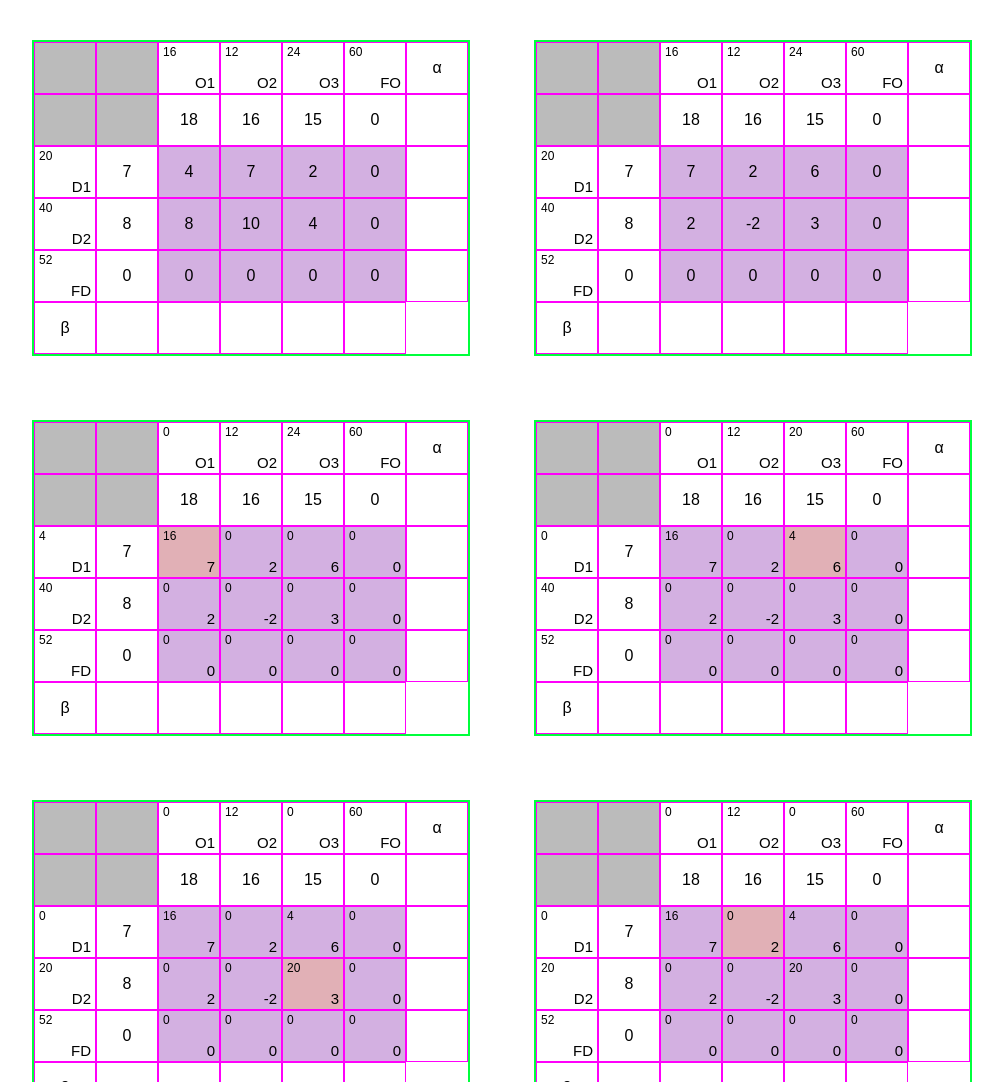
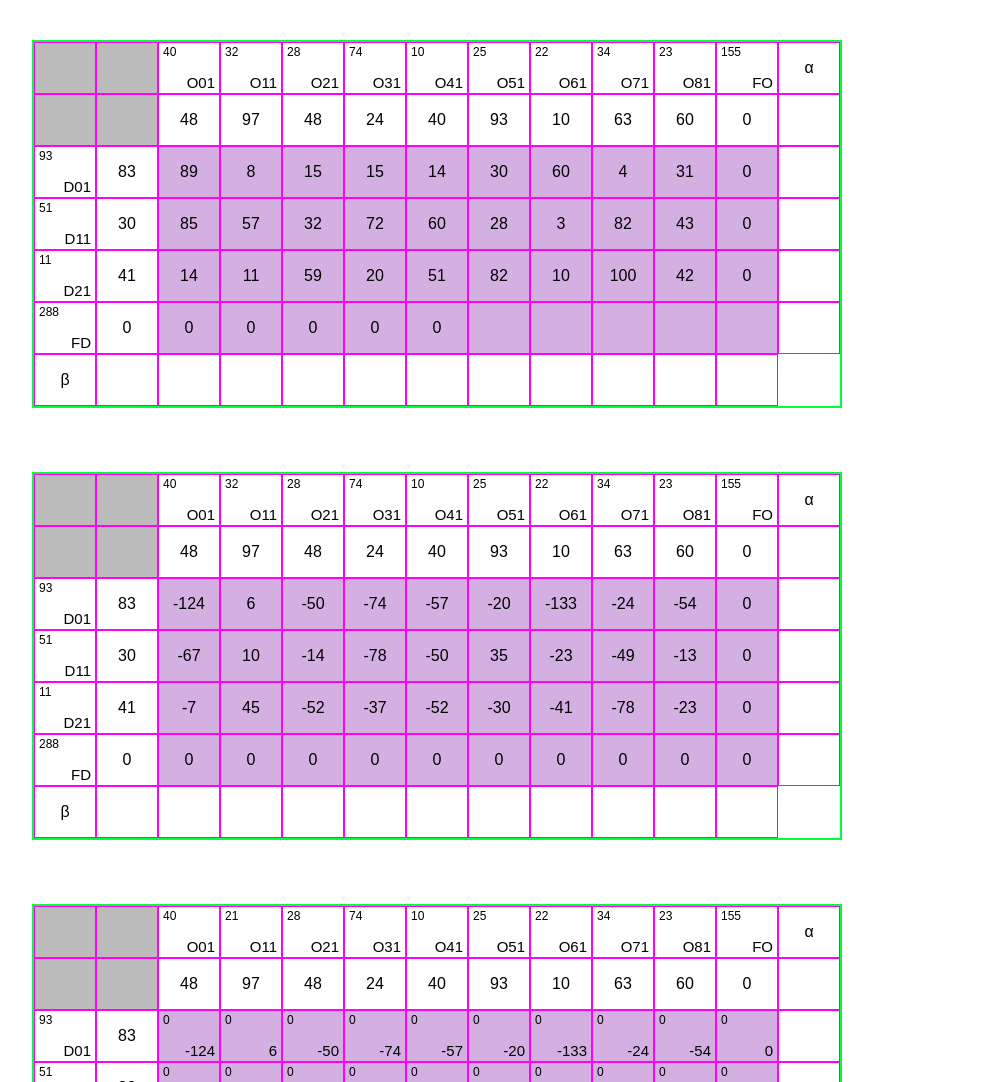
Before and after one commit to szymusu/logistyka, a plain HTML site: page posrednik/index.html in a window 1280 px wide. Shown: the top 1082 px of the page, without its empty margins (8-1011 px from the left). Drawn offline with Linux system fonts and the light colour scheme.

Commit message:
udowodnione ze zle zrobilismy xd

```diff
--- a/posrednik/main.js
+++ b/posrednik/main.js
@@ -23,7 +23,15 @@ function makeTable(sellers, buyers, primaryMatrix, secondaryMatrix, highlight) {
 
         for (let j = 0; j < buyers.length; j++) {
             const index = getMatrixIndex(i, j)
-            const className = highlight?.matrix === index ? "red" : "purple"
+            let className = "purple"
+            if (highlight?.matrix) {
+                if (Array.isArray(highlight.matrix) && highlight.matrix.includes(index)) {
+                    className = "red"
+                }
+                else if (highlight.matrix === index) {
+                    className = "yellow"
+                }
+            }
             row += secondaryMatrix ?
                 doubleCell(secondaryMatrix[index], primaryMatrix[index], className)
                 :
@@ -130,28 +138,57 @@ function balanceDemand() {
     transport.push(0, ...sellers.map(_ => 0))
 }
 
+function random(min, max) {
+    return Math.round(Math.random() * (max - min) + min)
+}
 
 const main = document.querySelector("main");
 
-const sellers = [
-    { name: "D1", price: 7, amount: 20 },
-    { name: "D2", price: 8, amount: 40 },
-];
+const sellerCount = random(2, 10)
+const buyerCount = random(2, 10)
 
-const buyers = [
-    { name: "O1", price: 18, amount: 16 },
-    { name: "O2", price: 16, amount: 12 },
-    { name: "O3", price: 15, amount: 24 },
-];
+const sellers = []
+const buyers = []
+const transport = []
 
-// const transport = new Array(sellers.length * buyers.length)
-const transport = [
-    4, 7, 2,
-    8, 10, 4,
-]
+for (let i = 0; i < sellerCount; i++) {
+    sellers.push({
+        name: "D" + i + 1,
+        price: random(1, 100),
+        amount: random(1, 100)
+    })
+}
 
-const iksy = transport.map(_ => "x")
+for (let i = 0; i < buyerCount; i++) {
+    buyers.push({
+        name: "O" + i + 1,
+        price: random(1, 100),
+        amount: random(1, 100)
+    })
+}
 
+for (let i = 0; i < sellerCount; i++) {
+    for (let j = 0; j < buyerCount; j++) {
+        transport.push(random(1, 100))
+    }
+}
+
+// const sellers = [
+//     { name: "D1", price: 7, amount: 20 },
+//     { name: "D2", price: 8, amount: 40 },
+// ];
+//
+// const buyers = [
+//     { name: "O1", price: 18, amount: 16 },
+//     { name: "O2", price: 16, amount: 12 },
+//     { name: "O3", price: 15, amount: 24 },
+// ];
+//
+// // const transport = new Array(sellers.length * buyers.length)
+// const transport = [
+//     4, 7, 2,
+//     8, 10, 4,
+// ]
 
 balanceDemand()
 
@@ -197,7 +234,7 @@ let totalProfit = 0
 for (let i = 0; i < transactions.length; i++) {
     totalProfit += transactions[i] * profit[i]
 }
-alert(totalProfit)
+// alert(totalProfit)
 
 // zakładamy se tak
 const ALPHA_START = 0
@@ -240,8 +277,16 @@ while (alphaValues.includes(undefined) || betaValues.includes(undefined)) {
 // kryterialne
 const kryterialne = new Int32Array(profit.length)
 
+let wrong = []
 for (let i = 0; i < kryterialne.length; i++) {
     kryterialne[i] = profit[i] - alphaValues[Math.floor(i / betaValues.length)] - betaValues[i % betaValues.length]
+    if (kryterialne[i] > 0) {
+        wrong.push(i)
+    }
 }
 
-renderTable(kryterialne)
+if (wrong.length) {
+    alert(wrong)
+}
+
+renderTable(kryterialne, undefined, { matrix: wrong })
--- a/posrednik/style.css
+++ b/posrednik/style.css
@@ -28,6 +28,9 @@
 .red {
     background-color: #e1b0b6;
 }
+.yellow {
+    background-color: #d1bb8c;
+}
 .corner {
     position: absolute;
     font-size: 12px;
```
